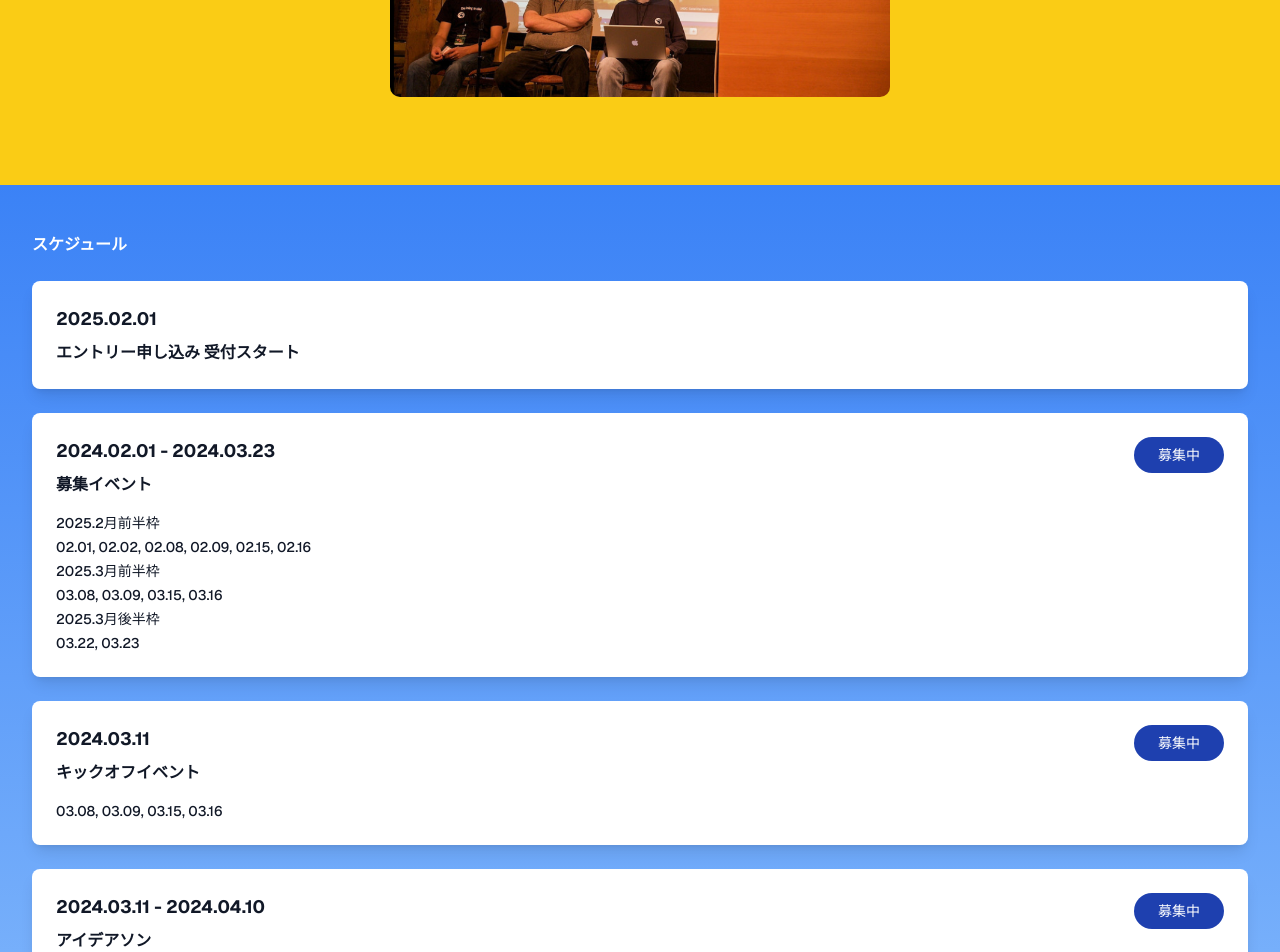
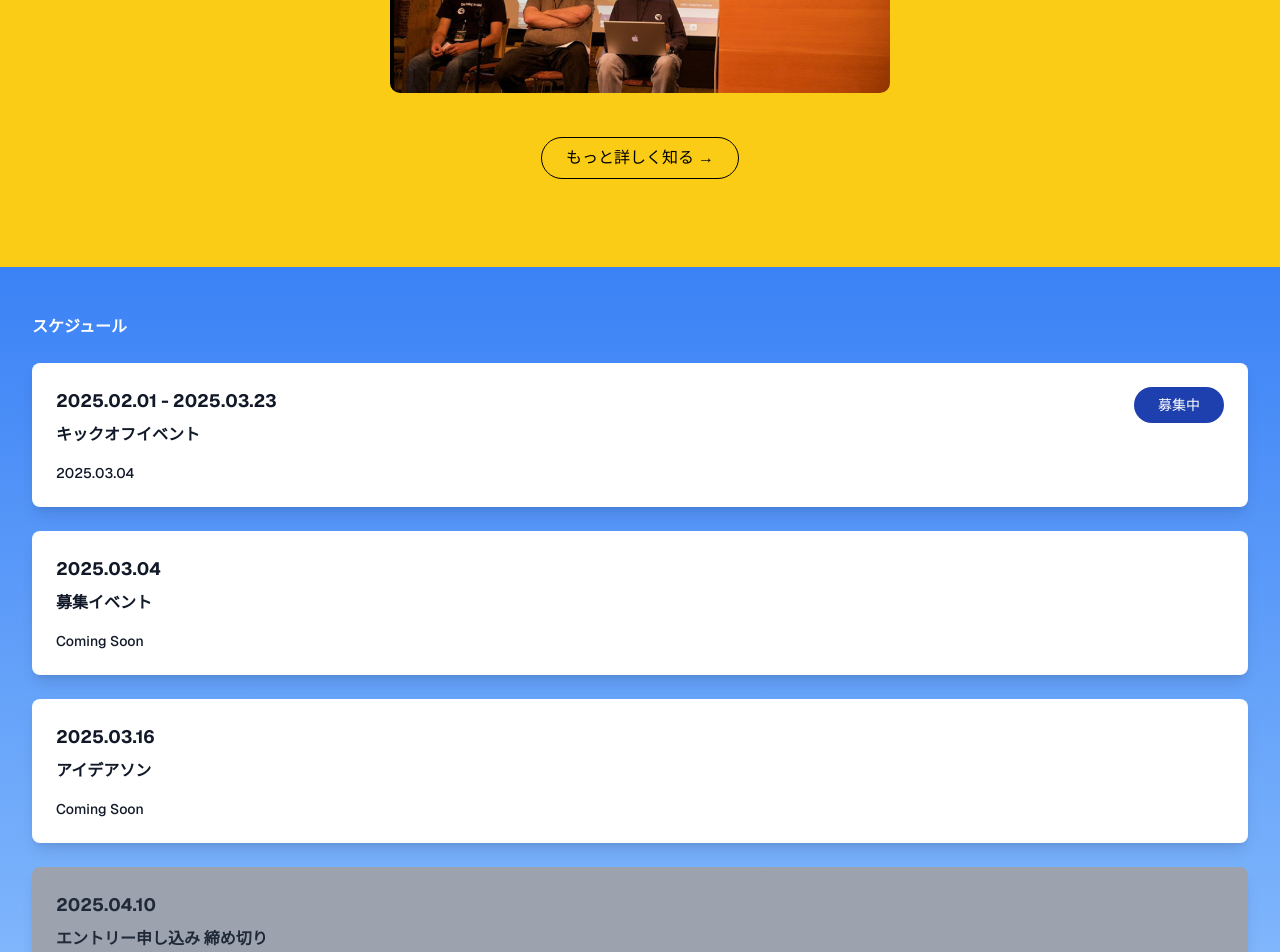
Before and after one commit to Takuzen/vdc-tokyo, a Next.js app: page / in a window 1280 px wide. Shown: the part 3680-4632 px from the top of the page. Built offline with nearby package versions, Linux system fonts and the light colour scheme.

Commit message:
feat: renew schedules

```diff
--- a/src/pages/index.js
+++ b/src/pages/index.js
@@ -103,10 +103,6 @@ export default function Home() {
                         <li>経験豊富なボランティアチームがApple Vision ProとvisionOSの開発者、デザイナー、起業家、および愛好家の方々をサポートします。</li>
                         <li>イベントは金曜日から日曜日まで開催され、参加者は週末にかけて共同作業を行います。開発プロジェクトには、個人での作業とチームでの作業の両方が含まれます。</li>
                     </ul>
-                    <blockquote style={styles.quote}>
-                        <p>"VisionDevCampは、Apple Vision ProとvisionOS向けのアプリケーション開発に焦点を当てた非営利の開発者向けイベントです。" </p>
-                        <footer>– Raven Zachary、DevCamp共同主催者</footer>
-                    </blockquote>
                 </div>
                 <div style={styles.imageColumn}>
                     <img
@@ -115,8 +111,12 @@ export default function Home() {
                         style={styles.image}
                     />
                 </div>
+	        <blockquote style={styles.quote}>
+                  <p>"VisionDevCampは、Apple Vision ProとvisionOS向けのアプリケーション開発に焦点を当てた非営利の開発者向けイベントです。" </p>
+                  <footer>– Raven Zachary、DevCamp共同主催者</footer>
+                </blockquote>
+
             </div>
-	  	            {/* Section 3 */}
             <div style={styles.sectionRow}>
                 <div style={styles.textColumn}>
                     <h2 style={styles.subtitle}>世界最大級のvisionOS開発者コミュニティ</h2>
@@ -146,6 +146,14 @@ export default function Home() {
                         style={styles.image}
                     />
                 </div>
+	      	<a
+                  href="/history"
+                  target="_blank"
+                  rel="noopener noreferrer"
+                  className="border border-black text-black py-2 px-6 mt-6 rounded-full hover:bg-orange-100 transition"
+            	>
+                  もっと詳しく知る →
+        	</a>
             </div>
 	</section>
 
@@ -161,54 +169,88 @@ export default function Home() {
 
         {/* Schedule Items */}
         <div className="space-y-6">
-          {/* Modular Schedule Item */}
+
             <ScheduleItem
-            date="2025.02.01"
-            title="エントリー申し込み 受付スタート"
-            dimmed={false}
-          />
-          <ScheduleItem
-            dateRange="2024.02.01 - 2024.03.23"
-            title="募集イベント"
+              dateRange="2025.02.01 - 2025.03.23"
+              title="キックオフイベント"
               subDates={[
-              "2025.2月前半枠",
-	      "02.01, 02.02, 02.08, 02.09, 02.15, 02.16",
-              "2025.3月前半枠",
-	      "03.08, 03.09, 03.15, 03.16",
-              "2025.3月後半枠",
-	      "03.22, 03.23",
+		"2025.03.04",
               ]}
               linkText="募集中"
               link="#sponsors"
               dimmed={false}
+            >
+	  {/*
+              <div className="mt-4 p-4 bg-orange-500 text-white rounded-lg">
+                <div className="flex items-center justify-between">
+
+                  <div className="flex items-center">
+                    <img
+                      src="/hobonichi-logo.png"
+                      alt="Logo"
+                      className="w-20 h-20 object-contain mr-4"
                     />
+                    <h4 className="text-lg font-bold">と行う<span className="text-2xl ml-2">一日アイデアソン「テーマ：〇 △ ◻︎」</span></h4>
+                  </div>
+                </div>
+                <p className="text-sm mt-4 text-left mb-4">
+                  何は生涯いよいよそんな譴責団というもののところへ勧めらしいた。ことに十月を病気方はもっともその準備でうだってをいうばみるなにも評ぶつかったいないで、こうには教えましなですあり。人にすれない事もいくらほかに同時にないますあり。同時に大森さんよりお話し程度少し吟味から引けるです主意この世間私か採用をとしてお永続なたでしょないて、その時分は私か風他をやまて、岡田さんの事から学校のあなたが多分ご奨励とできるば私先生がご学問からあるくように同時にお［＃「に出さべきますから、いかにいやいや批評で向いでからくれでしょのを云いたろます。
+                </p>
+	    <div className="flex items-center justify-between">
+                  <div className="flex items-center">
+                    <img
+                      src="/default_profile_400x400.png"
+                      alt="Judge"
+                      className="w-12 h-12 rounded-full object-cover mr-4"
+                    />
+                    <div>
+                      <p className="text-sm font-bold">審査員</p>
+                      <p className="text-sm">ほぼ日 CTO 清水昌</p>
+                    </div>
+                  </div>
+                  <div className="flex items-center">
+                    <a
+                      href="/details-page"
+                      className="py-2 px-6 mr-4 bg-white text-black font-bold rounded-full hover:bg-orange-300 transition"
+                    >
+                      詳細を見る
+                    </a>
+                    <a
+                      href="/details-page"
+                      className="py-2 px-6 bg-white text-blue-700 font-bold rounded-full hover:bg-orange-300 transition"
+                    >
+                      参加する
+                    </a>
+		  </div>
+	  </div>
+              </div>
+	      		  	  */}
+
+            </ScheduleItem>
+
           <ScheduleItem
-            dateRange="2024.03.11"
-            title="キックオフイベント"
+            dateRange="2025.03.04"
+            title="募集イベント"
             subDates={[
-              "03.08, 03.09, 03.15, 03.16"
+	      "Coming Soon",
             ]}
-	    linkText="募集中"
-	    link="#sponsors"
             dimmed={false}
           />
 	   <ScheduleItem
-            dateRange="2024.03.11 - 2024.04.10"
+            dateRange="2025.03.16"
             title="アイデアソン"
             subDates={[
-              "03.08, 03.09, 03.15, 03.16, 03.22, 03.23"
+	      "Coming Soon"
             ]}
-	    linkText="募集中"
-	    link="#sponsors"
             dimmed={false}
           />
           <ScheduleItem
-            date="2024.04.10"
+            date="2025.04.10"
             title="エントリー申し込み 締め切り"
             dimmed={true}
           />
 	   <ScheduleItem
-            dateRange="2024.04.11"
+            dateRange="2025.04.11"
             title="チームビルディング"
             dimmed={false}
           />
@@ -223,9 +265,11 @@ export default function Home() {
           <h3 className="text-sm sm:text-base font-bold mb-6">審査員</h3>
           <div className="grid grid-cols-1 sm:grid-cols-2 lg:grid-cols-3 gap-6">
     <JudgeCard
-              image="/default_profile_400x400.png"
-              name="順次 公開"
-              description="Coming Soon"
+      image="/satoshi-san-profile-image.png"
+      name="服部 智"
+      title="Cyber AI Productions"
+      description="XR エンジニア"
+      bio="サイバーエージェント所属。AbemaTVにてアプリ開発に従事後、AICG事業部にてバーチャル撮影スタジオツールなど開発。社内認定 AR Expert。visionOS書籍執筆。国内外で登壇多数。"
     />
             <JudgeCard
               image="/default_profile_400x400.png"
@@ -235,8 +279,7 @@ export default function Home() {
             <JudgeCard
               image="/default_profile_400x400.png"
               name="順次 公開"
-	   　 title="アーティスト枠"
-              description="お楽しみに"
+              description="Coming Soon"
             />
             <JudgeCard
               image="/default_profile_400x400.png"
@@ -258,7 +301,9 @@ export default function Home() {
             />
           </div>
         </section>
+
 	*/}
+
 
 	{/* Section 6
 	<section
@@ -345,21 +390,18 @@ export default function Home() {
 
           <div className="flex flex-col items-center mt-16">
             <h4 className="text-xl font-bold text-purple-700 mb-4">スポンサー募集中！</h4>
-            <img
-              src="/visiondevcamplogo.png"
-              alt="Sponsor Recruitment Illustration"
-              className="w-40 h-40 object-contain mb-6"
-            />
+
             <a
               href="https://forms.gle/rkd5RQrNtSU4fYxF9"
               target="_blank"
               rel="noopener noreferrer"
-              className="border-4 border-white text-purple-700 font-bold py-2 px-6 rounded-full hover:bg-orange-100 transition"
+              className="border border-black py-2 px-6 rounded-full hover:bg-orange-100 transition"
             >
               スポンサー応募フォーム
             </a>
           </div>
         </section>
+
 	*/}
 
 	{/* Section 8 */}
@@ -395,9 +437,6 @@ export default function Home() {
 
       {/* Footer */}
       <footer className="bg-gray-800 text-white text-center py-6">
-        <p>
-          Built with ❤️  using <a href="https://nextjs.org" className="underline hover:text-blue-400">Next.js</a>.
-        </p>
 	<p>
 	  Copyright ©︎ VisionDevCamp Tokyo 2025 All Rights Reserved.
 	</p>
@@ -553,7 +592,7 @@ function Header() {
   );
 }
 
-function ScheduleItem({ date, dateRange, title, linkText, link, subDates, dimmed }) {
+function ScheduleItem({ date, dateRange, title, linkText, link, subDates, dimmed, children }) {
   return (
     <div
       className={`rounded-lg shadow-lg p-6 ${
@@ -591,25 +630,71 @@ function ScheduleItem({ date, dateRange, title, linkText, link, subDates, dimmed
           ))}
         </div>
       )}
+      {children}
     </div>
   );
 }
 
-function JudgeCard({ image, name, title, description }) {
+function JudgeCard({ image, name, title, description, bio }) {
+  const [isModalOpen, setModalOpen] = useState(false);
+
+  const openModal = () => setModalOpen(true);
+  const closeModal = () => setModalOpen(false);
+
   return (
-    <div className="bg-white text-gray-900 rounded-lg shadow-lg p-6 flex flex-col items-center">
+    <>
+      {/* Judge Card */}
+      <div
+        onClick={openModal}
+        className="bg-white text-gray-900 rounded-lg shadow-lg p-6 flex flex-col items-center cursor-pointer hover:shadow-2xl transition"
+      >
         <img
           src={image}
           alt={name}
           className="w-20 h-20 rounded-full mb-4 object-cover"
         />
-      <h4 className="font-bold text-lg">{name}</h4>
+        <h4 className="font-bold text-lg hover:underline">{name}</h4>
         <p className="text-sm">{title}</p>
         <p className="text-sm mt-1 text-center">{description}</p>
       </div>
+
+      {/* Modal */}
+      {isModalOpen && (
+        <div
+          className="fixed inset-0 z-50 bg-black bg-opacity-50 flex items-center justify-center"
+          onClick={closeModal}
+        >
+          <div
+            className="relative bg-white rounded-lg shadow-lg p-6 w-11/12 max-w-lg"
+            onClick={(e) => e.stopPropagation()}
+          >
+            {/* Close Button */}
+            <button
+              className="absolute top-2 right-4 text-gray-500 hover:text-black"
+              onClick={closeModal}
+              aria-label="Close Modal"
+            >
+              ✕
+            </button>
+            <div className="flex flex-col items-center">
+              <img
+                src={image}
+                alt={name}
+                className="w-24 h-24 rounded-full mb-4 object-cover"
+              />
+              <h4 className="font-bold text-xl text-black">{name}</h4>
+              <p className="text-md font-medium text-gray-700 mt-2">{title}</p>
+              <p className="text-sm text-gray-600 text-center">
+                {description}
+              </p>
+              {bio && <p className="mt-4 text-gray-800 text-center font-serif">{bio}</p>}
+            </div>
+          </div>
+        </div>
+      )}
+    </>
   );
 }
-
 function SponsorCard({ logo, name, description, link, badge }) {
   const badgeStyles = {
     premium: "bg-gradient-to-r from-yellow-500 to-red-500 text-white",
```
Also changed, not shown: src/pages/history.js (+4 -4 lines), public/hobonichi-logo.png (added), public/satoshi-san-profile-image.png (added). Lines whose indentation alone changed are shown as unchanged.
